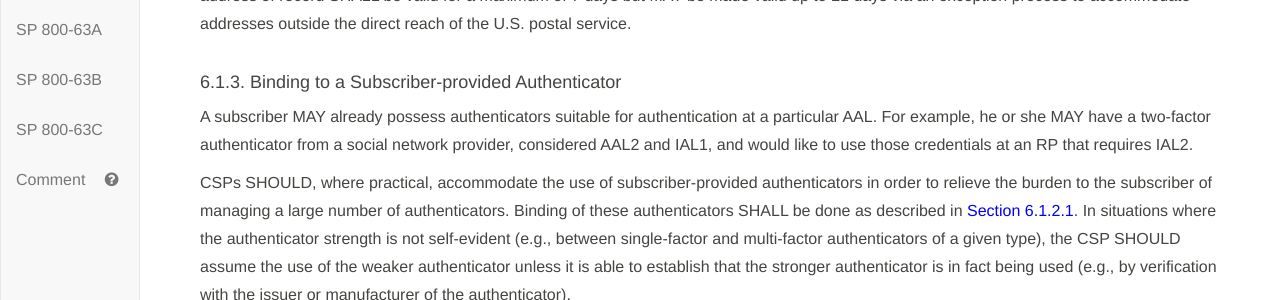
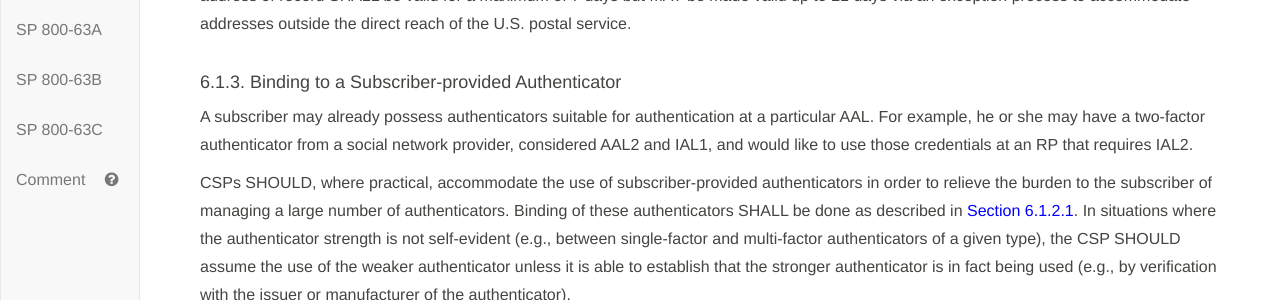
Before and after one commit to usnistgov/800-63-3, a Jekyll site: the page built from sp800-63b/sec6_lifecycle.md, in a window 1280 px wide and 900 px high, scrolled down 2591 px. Shown: the part 152-452 px from the top of the window. Built offline with Jekyll 4.4.1, drawn with Linux system fonts in a browser that asks for light colours; our own code applies the rules of GitHub Pages for plain Markdown files.

Commit message:
Lower-case non-normative “may”. Closes #1600

```diff
--- a/sp800-63b/sec6_lifecycle.md
+++ b/sp800-63b/sec6_lifecycle.md
@@ -74,7 +74,7 @@ As an alternative to the above re-proofing process when there is no biometric bo
 
 #### 6.1.3. Binding to a Subscriber-provided Authenticator
 
-A subscriber MAY already possess authenticators suitable for authentication at a particular AAL. For example, he or she MAY have a two-factor authenticator from a social network provider, considered AAL2 and IAL1, and would like to use those credentials at an RP that requires IAL2.
+A subscriber may already possess authenticators suitable for authentication at a particular AAL. For example, he or she may have a two-factor authenticator from a social network provider, considered AAL2 and IAL1, and would like to use those credentials at an RP that requires IAL2.
 
 CSPs SHOULD, where practical, accommodate the use of subscriber-provided authenticators in order to relieve the burden to the subscriber of managing a large number of authenticators. Binding of these authenticators SHALL be done as described in [Section 6.1.2.1](#post-enroll-bind). In situations where the authenticator strength is not self-evident (e.g., between single-factor and multi-factor authenticators of a given type), the CSP SHOULD assume the use of the weaker authenticator unless it is able to establish that the stronger authenticator is in fact being used (e.g., by verification with the issuer or manufacturer of the authenticator).
 
```
